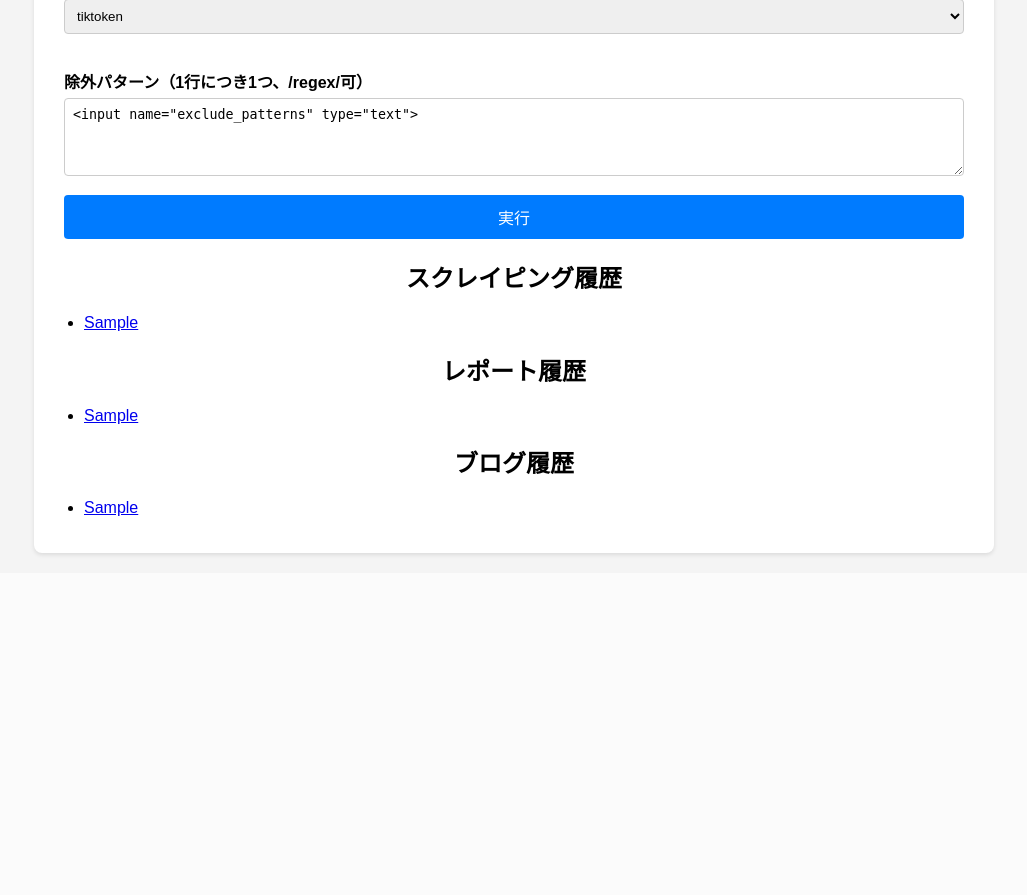
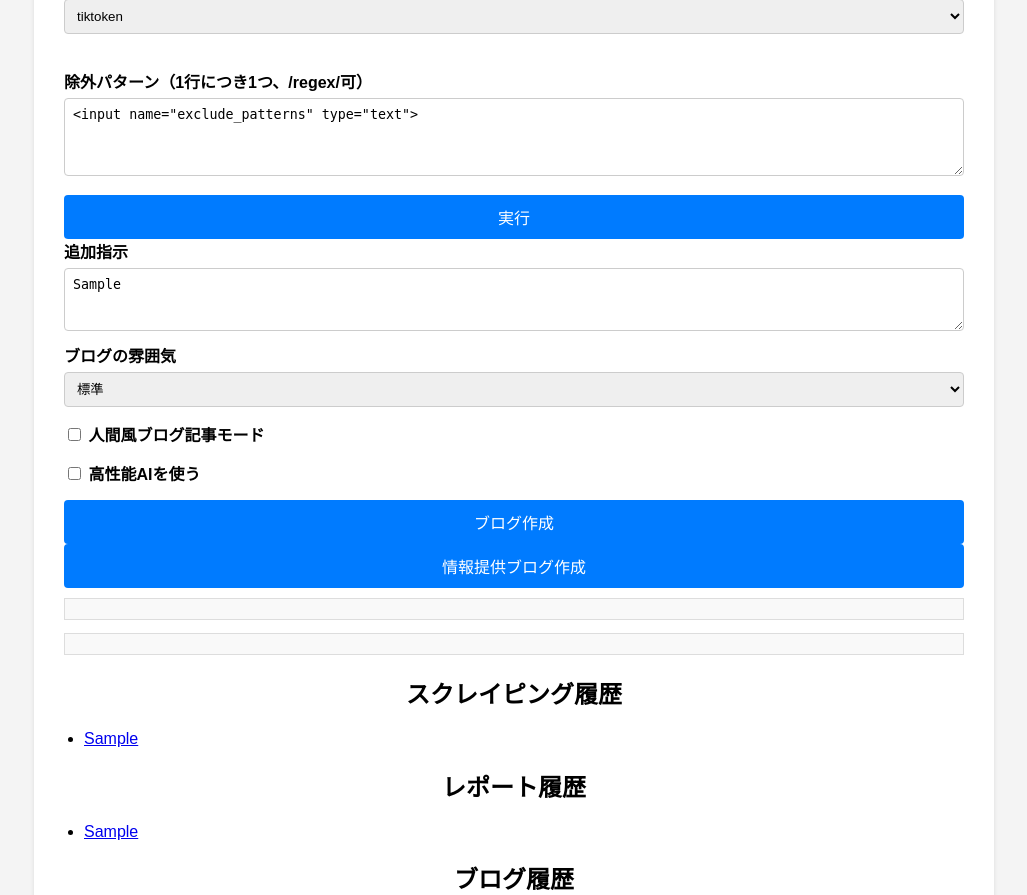
Before and after one commit to ZakuroSystem/seoscraper, a Flask app: template templates/index.html in a window 1280 px wide. Shown: the part 1287-2182 px from the top of the page, without its empty margins (126-1153 px from the left). Before the commit the page ends 1844 px from the top, so only its background shows below. Run offline with Flask 3, Linux system fonts and the light colour scheme; the template is opened without the code that fills it: most values are stand-ins (such as "Sample title", 1, 10 or a date in 2020); form fields are guessed from the names that the template uses; some libraries are stand-ins or nearby versions.

Commit message:
Allow repeated blog generation

```diff
--- a/templates/index.html
+++ b/templates/index.html
@@ -152,7 +152,7 @@
     <div id="report-preview" class="markdown-preview"></div>
     <p id="report-download"></p>
     {% endif %}
-    <div id="blog-section" style="display:{% if instructions and (not blog_post or not info_blog_post) %}block{% else %}none{% endif %};">
+    <div id="blog-section" style="display:{% if instructions %}block{% else %}none{% endif %};">
     <form method="post" id="blog-form">
       <div class="form-group" style="margin-bottom:0.5em;">
         <label for="blog_prompt">追加指示</label>
@@ -240,8 +240,6 @@
           if(formId === 'report-form'){
             const blogSec = document.getElementById('blog-section');
             if(blogSec) blogSec.style.display = 'block';
-          } else if(formId === 'blog-form') {
-            form.style.display = 'none';
           }
           src.close();
         }
```
Also changed, not shown: README.md.
